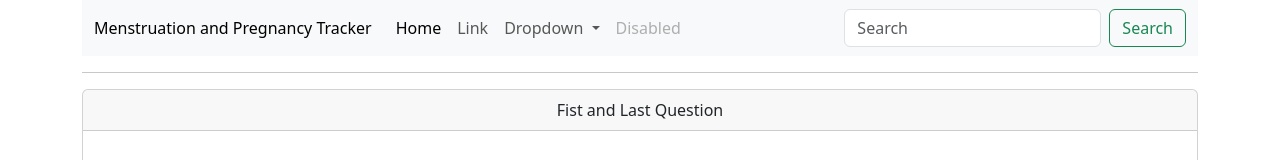
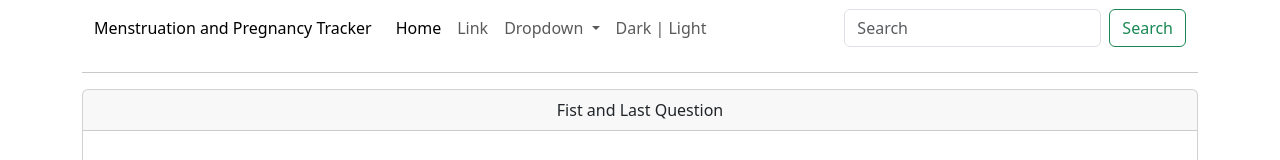
Before and after one commit to louien-hub/tracker, a plain HTML site: page index.html in a window 1280 px wide. Shown: the top 160 px of the page. Drawn offline with nearby package versions, Linux system fonts and the light colour scheme.

Commit message:
dark and light

```diff
--- a/index.html
+++ b/index.html
@@ -19,7 +19,7 @@
 
 <div class="container">
 
-<nav class="navbar navbar-expand-lg bg-body-tertiary">
+<nav class="navbar navbar-expand-lg">
   <div class="container-fluid">
     <a class="navbar-brand" href="#" style="font-size: 1rem;">Menstruation and Pregnancy Tracker</a>
     <button class="navbar-toggler" type="button" data-bs-toggle="collapse" data-bs-target="#navbarSupportedContent" aria-controls="navbarSupportedContent" aria-expanded="false" aria-label="Toggle navigation">
@@ -45,7 +45,7 @@
           </ul>
         </li>
         <li class="nav-item">
-          <a class="nav-link disabled" aria-disabled="true">Disabled</a>
+          <a class="nav-link" aria-disabled="true" id="btnMode">Dark | Light</a>
         </li>
       </ul>
       <form class="d-flex" role="search">
```
